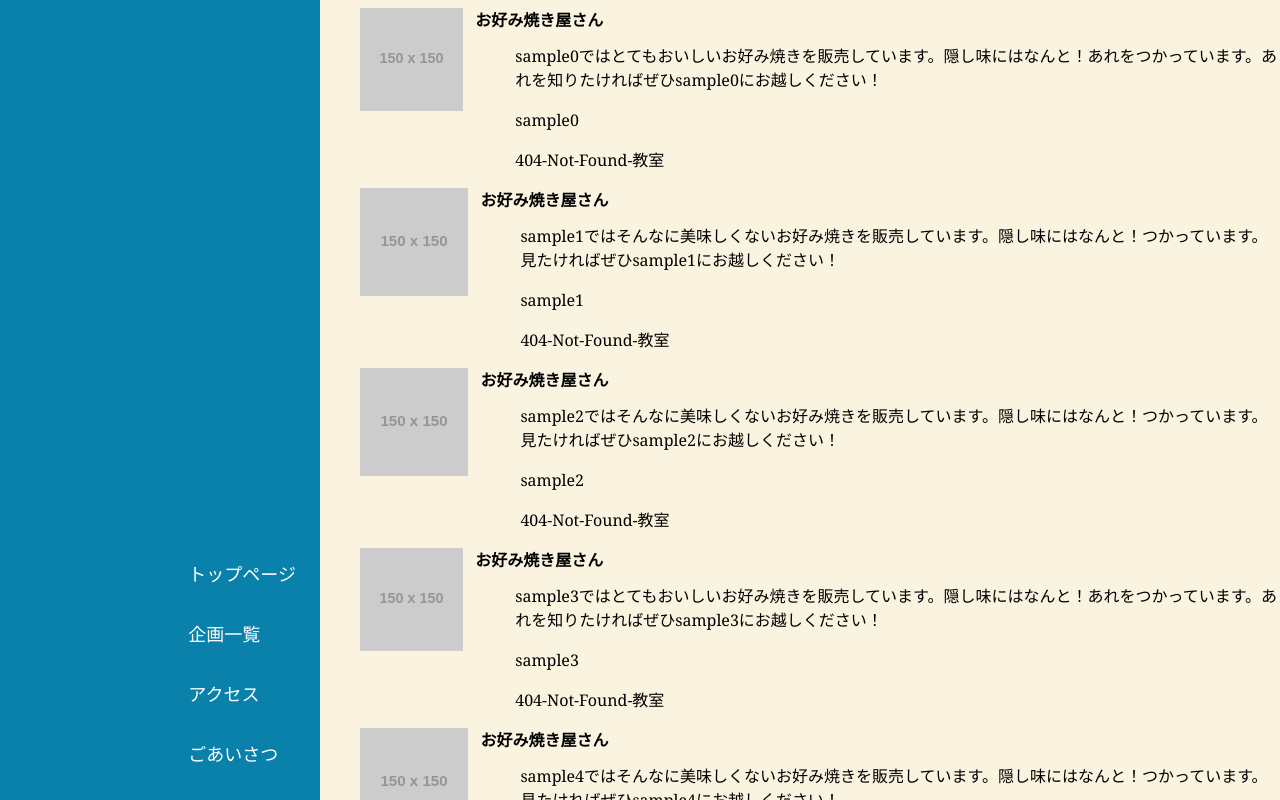
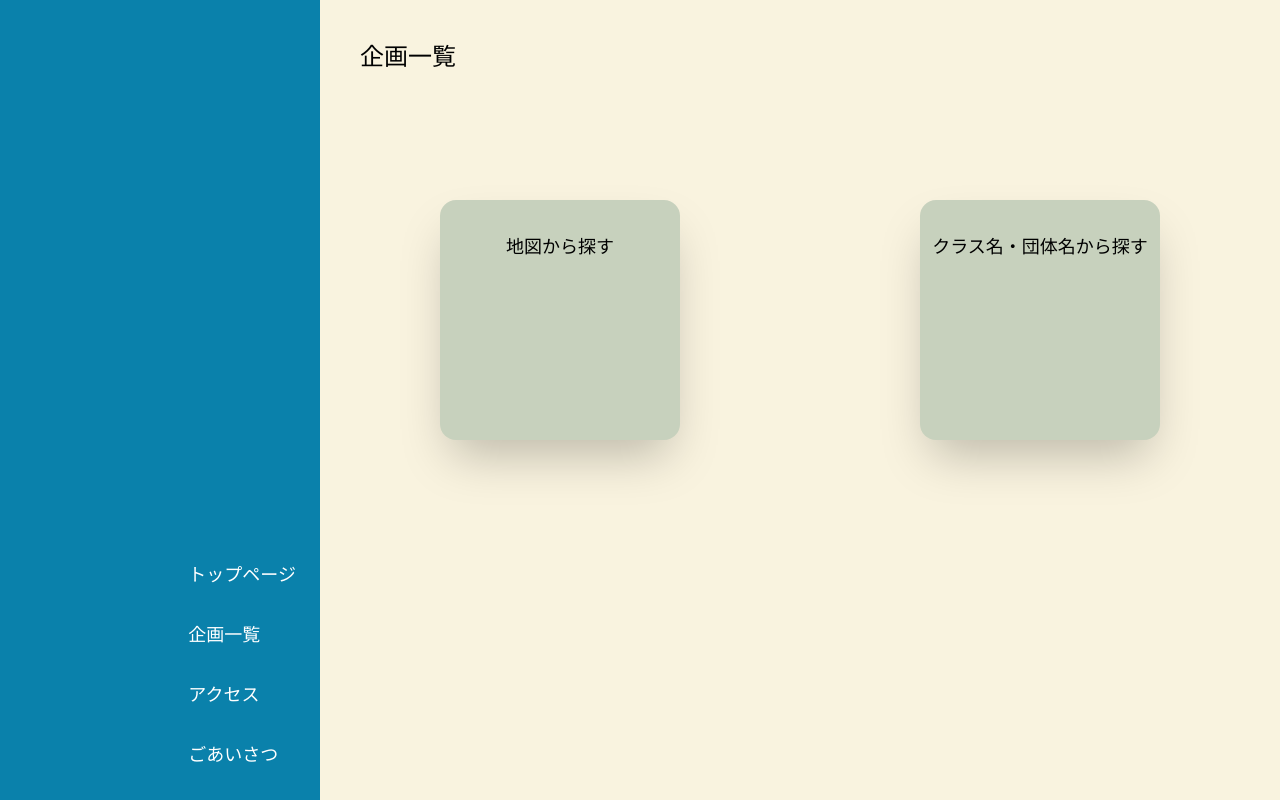
Before and after one commit to gKokasai/23rd.kokasai.com, a React app: page /project in a window 1280 px wide. Built offline with nearby package versions, Linux system fonts and the light colour scheme.

Commit message:
feat: 企画一覧ページ(/project) に クラス・団体一覧から探す、と地図から探すを追加した

```diff
--- /dev/null
+++ b/src/components/project/Block.tsx
@@ -0,0 +1,18 @@
+import React from "react";
+
+export type BlockProps = {
+  header: string;
+};
+
+const Block: React.FC<BlockProps> = (props) => {
+  const { header } = props;
+  return (
+    <div className="pc:w-60 pc:h-60 desktop:w-96 desktop:h-96 bg-greenC7D1BD rounded-2xl shadow-2xl transition duration-500 ease-in-out transform hover:scale-110">
+      <h3 className="pc:pt-8 text-center desktop:pt-12 desktop:pl-6 pc:text-lg desktop:text-2xl">
+        {header}
+      </h3>
+    </div>
+  );
+};
+
+export default Block;
--- a/src/components/project/Project.tsx
+++ b/src/components/project/Project.tsx
@@ -1,13 +1,20 @@
 import React from "react";
-import ProjectList from "./project-list/ProjectList";
+import { Link } from "react-router-dom";
+import Block from "./Block";
 
 // TODO: 企画一覧ページの作成
 const Project: React.FC = () => (
-  <ul>
-    <div className="pt-2 pl-10">
-      <ProjectList />
+  <div className="container h-full w-full">
+    <h2 className="pc:text-2xl desktop:text-4xl pl-10 pt-10">企画一覧</h2>
+    <div className="flex flex-row justify-around pc:pt-32 desktop:pt-44">
+      <Link to="/project/map">
+        <Block header="地図から探す" />
+      </Link>
+      <Link to="/project/group">
+        <Block header="クラス名・団体名から探す" />
+      </Link>
     </div>
-  </ul>
+  </div>
 );
 
 export default Project;
--- a/tailwind.config.js
+++ b/tailwind.config.js
@@ -11,7 +11,8 @@ module.exports = {
       colors: {
         midBlue: '#0A81AB',
         cream: '#F9F3DF',
-      }
+        greenC7D1BD: '#C7D1BD',
+      },
     },
   },
   variants: {
```
Also changed, not shown: src/components/project/list/Card.tsx (renamed from src/components/project/project-list/Card.tsx), src/components/project/list/ProjectList.tsx (renamed from src/components/project/project-list/ProjectList.tsx), src/components/project/list/ThumbnailImage.tsx (renamed from src/components/project/project-list/ThumbnailImage.tsx).
